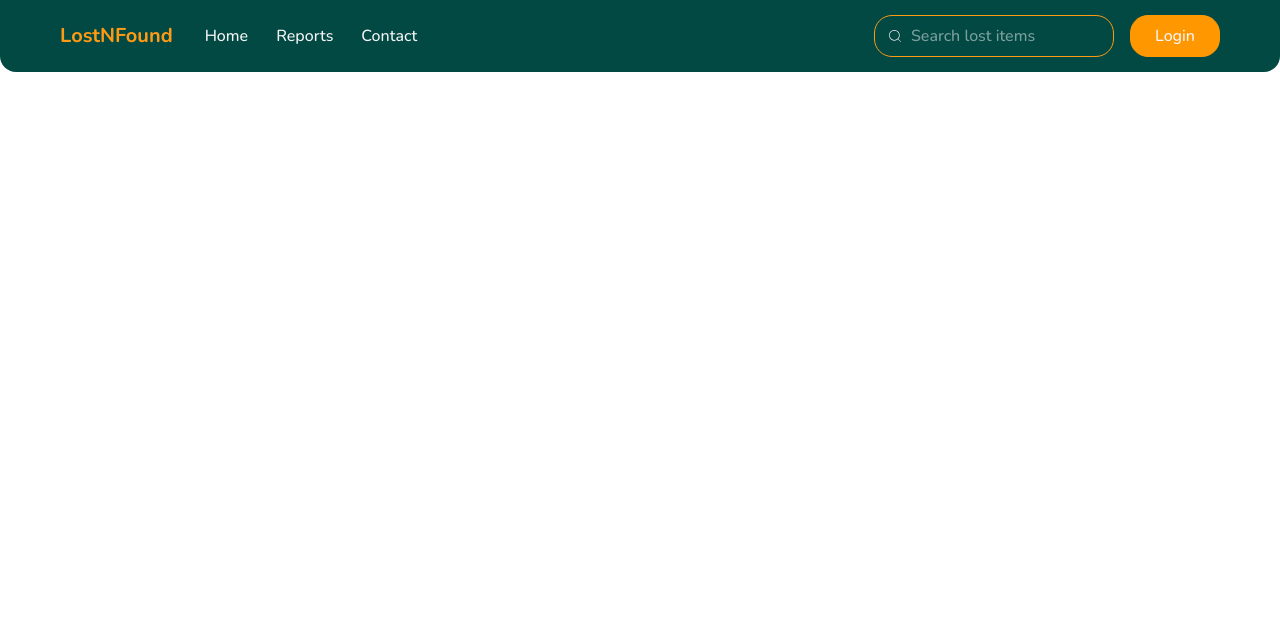
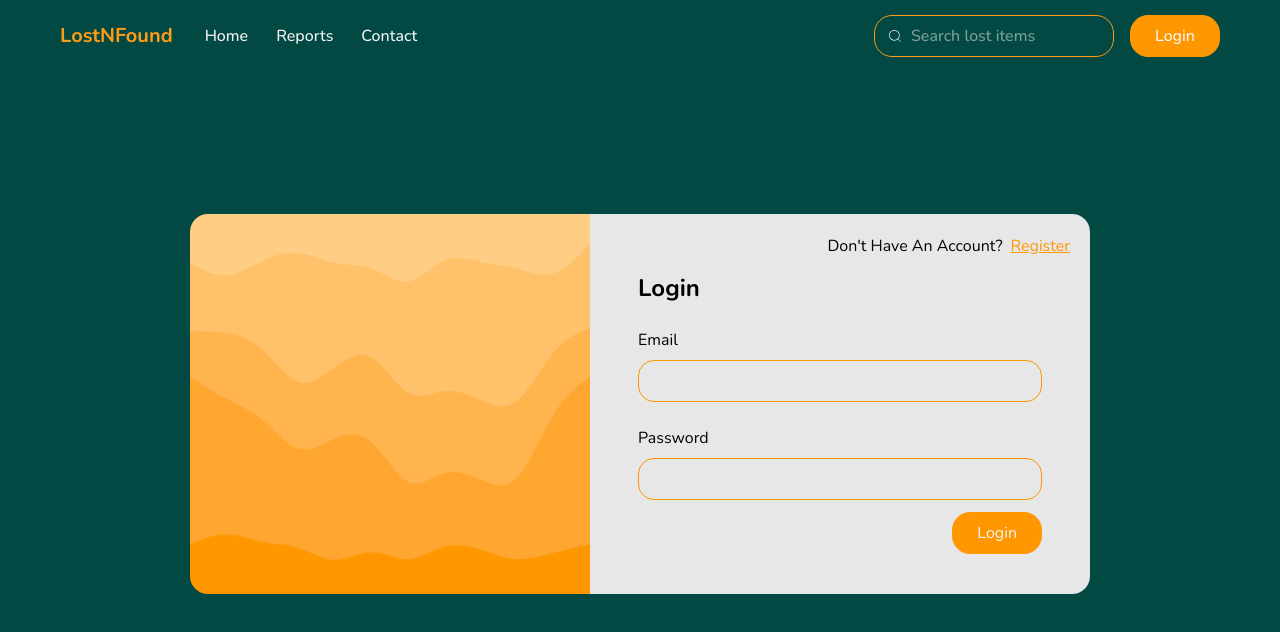
Before and after one commit to mariamayman10/lostNfound-frontend, a React app: page /auth/login in a window 1280 px wide. Shown: the top 632 px of the page. Built offline with nearby package versions, Linux system fonts and the light colour scheme; no server answers; the HTML template or start-up script is replaced by a standard one.

Commit message:
implement login + design its ui

```diff
--- a/src/App.css
+++ b/src/App.css
@@ -35,9 +35,23 @@ nav a.active {
   border: 1px solid var(--secondary);
 }
 
+/* LOGIN & REGISTER */
+.login-container,
+.register-container {
+  background-color: var(--bg);
+}
+.login-register .register-btn {
+  color: var(--btn1-border);
+}
+
 /*  HOME  */
 .home {
   background-color: var(--bg);
+}
+/* GLOBALS */
+.error-msg {
+  color: var(--danger-color);
+  font-weight: 300;
 }
 @media (max-width: 843px) and (min-width: 768px) {
   .home-wrapper {
--- a/src/pages/login.jsx
+++ b/src/pages/login.jsx
@@ -1,6 +1,82 @@
+import { useState } from "react";
+import { loginUser } from "../services/authService";
+import { formatError } from "../utils/errorFormatter";
+import { useDispatch } from "react-redux";
+import { setUser } from "../store/userSlice";
+import { useNavigate } from "react-router-dom";
+
 function Login() {
+  const [error, setError] = useState("");
+  const [isLoading, setIsLoading] = useState(false);
+  const navigate = useNavigate();
+  const dispatch = useDispatch();
+
+  async function login(e) {
+    setIsLoading(true);
+    e.preventDefault();
+    const data = {
+      email: e.target.email.value,
+      password: e.target.password.value,
+    };
+    const res = await loginUser(data);
+    setIsLoading(false);
+    if (res.succ) {
+      dispatch(setUser(res.data));
+      navigate("/home", { replace: true });
+    } else setError(formatError(res.data));
+  }
   return (
     <div className="login-container flex items-center justify-center px-5 pt-2 min-h-screen">
+      <div className="login-wrapper flex flex-col sm:flex-row justify-center w-full h-95">
+        <img
+          src="/images/auth-sideimg.png"
+          alt="auth-sideimg"
+          className="hidden sm:block sm:w-45 md:w-70 lg:w-100 rounded-tl-[18px] rounded-bl-[18px]"
+          height={600}
+        />
+        <div className="login-right sm:w-125 bg-[#e7e7e7] lg:p-3 p-2.5 rounded-[18px] sm:rounded-tl-none sm:rounded-bl-none">
+          <div className="login-register ml-auto flex items-center justify-end">
+            <p>Don't Have An Account?</p>
+            <button
+              className="register-btn p-2 underline"
+              onClick={() => navigate("/auth/register", { replace: true })}
+            >
+              Register
+            </button>
+          </div>
+          <div className="login-form mt-1.5 lg:px-9 px-4">
+            <p className="text-2xl font-bold mb-6">Login</p>
+            <form onSubmit={login}>
+              <div className="input-row mb-6">
+                <label for="email" className="block">
+                  Email
+                </label>
+                <input
+                  type="email"
+                  id="email"
+                  onChange={() => setError("")}
+                  className="mt-2 px-4 py-2 rounded-2xl w-full border border-[#ff9800]"
+                />
+              </div>
+              <div className="input-row">
+                <label for="password" className="block">
+                  Password
+                </label>
+                <input
+                  type="password"
+                  id="password"
+                  onChange={() => setError("")}
+                  className="mt-2 px-4 py-2 rounded-2xl w-full border border-[#ff9800]"
+                />
+              </div>
+              {error && <p className="error-msg">{error}</p>}
+              <div className="flex justify-end mt-3">
+                <button className="btn1 px-6 py-2" disabled={isLoading}>{isLoading? "Loading...":"Login"}</button>
+              </div>
+            </form>
+          </div>
+        </div>
+      </div>
     </div>
   );
 }
--- a/src/services/authService.js
+++ b/src/services/authService.js
@@ -1,6 +1,22 @@
 const baseUrl = import.meta.env.VITE_BACKEND;
 const errObj = { errorMsg: "Something went wrong.Please try again." };
 
+export async function loginUser(loginData) {
+  try {
+    const res = await fetch(`${baseUrl}/auth/login`, {
+      method: "POST",
+      headers: {
+        "Content-Type": "application/json"
+      },
+      body: JSON.stringify(loginData)
+    });
+    const data = await res.json();
+    return { succ: res.ok, data };
+  } catch (e) {
+    console.error(e)
+    return { succ: false, errObj }
+  }
+}
 export async function registerUser(registerData) {
   try {
     const res = await fetch(`${baseUrl}/auth/register`, {
```
